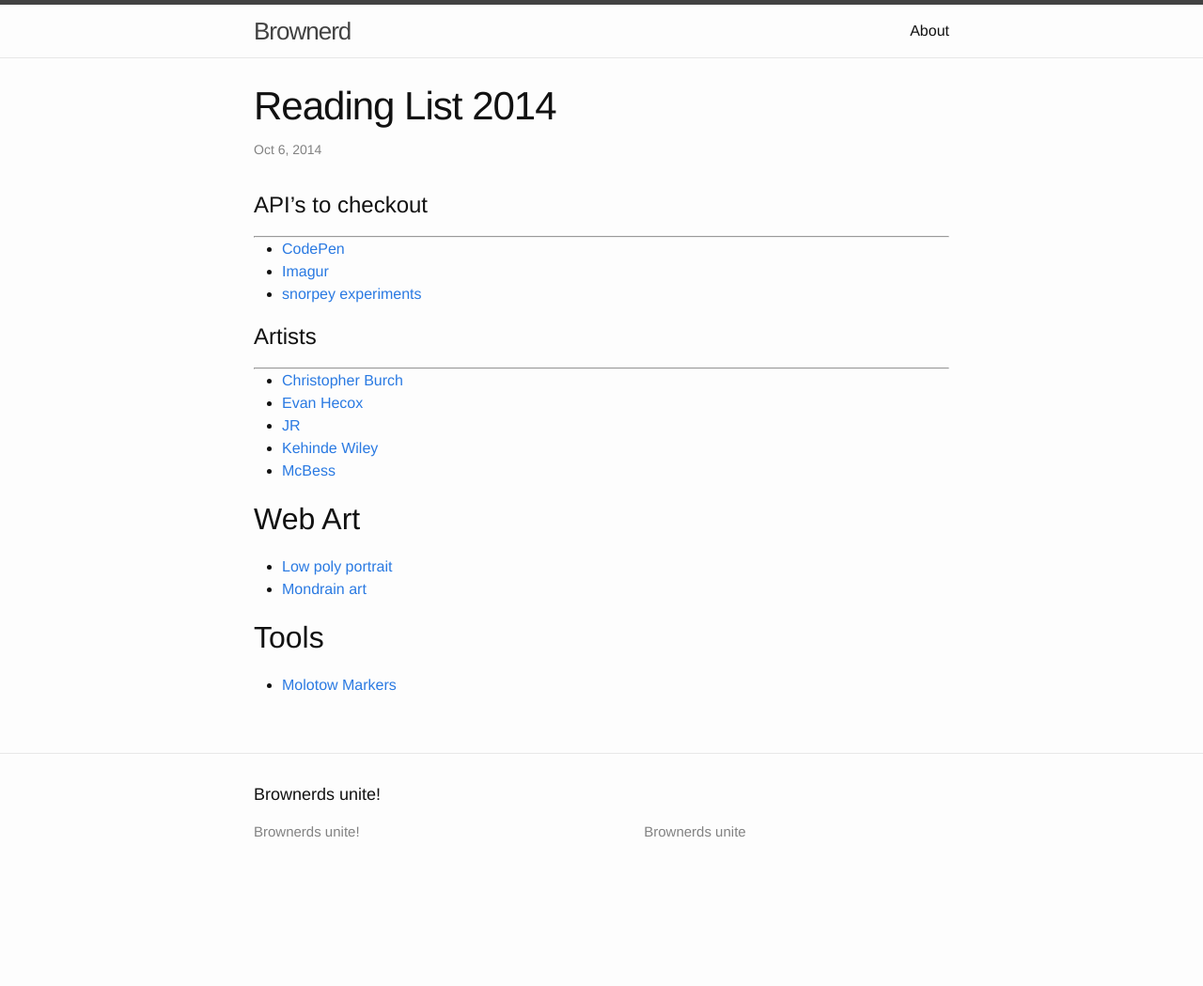
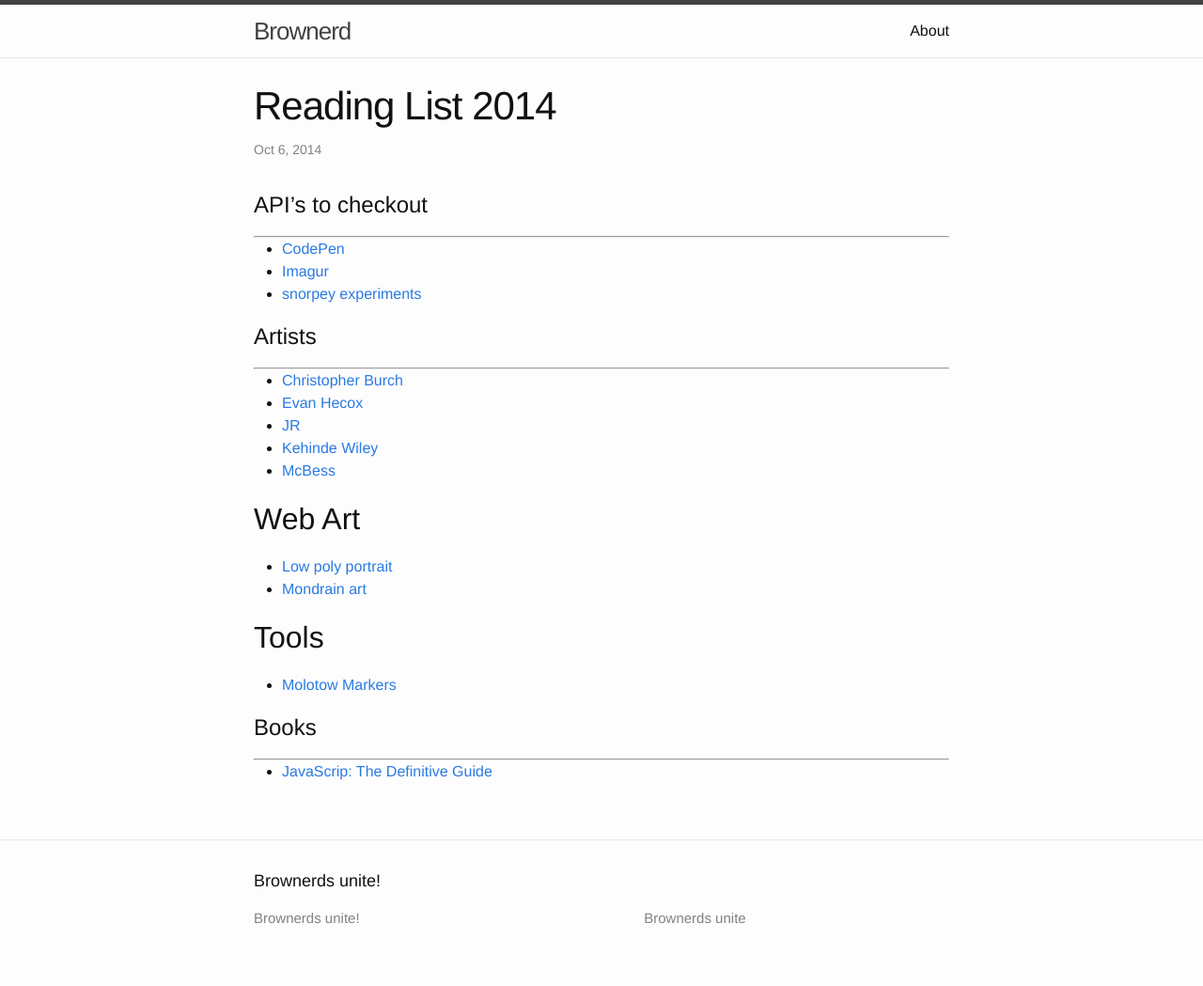
Before and after one commit to brownerd/brownerd.github.io, a Jekyll site: the page built from _posts/2014-10-06-reading-list-2014.md, in a window 1280 px wide. Shown: the whole page at 94% size. Built offline with Jekyll 4.4.1, drawn with Linux system fonts in a browser that asks for light colours; before the commit the page ends 957 px from its top, so only the background shows below that.

Commit message:
add Books read to reading list 2014

```diff
--- a/_posts/2014-10-06-reading-list-2014.md
+++ b/_posts/2014-10-06-reading-list-2014.md
@@ -24,3 +24,8 @@ title: Reading List 2014
 
 ## Tools
 - [Molotow Markers](http://shop.molotow.com/en/Marker/Molotow-Marker/)
+
+
+# Books
+***
+- [JavaScrip: The Definitive Guide](http://shop.oreilly.com/product/9780596805531.do)
```
